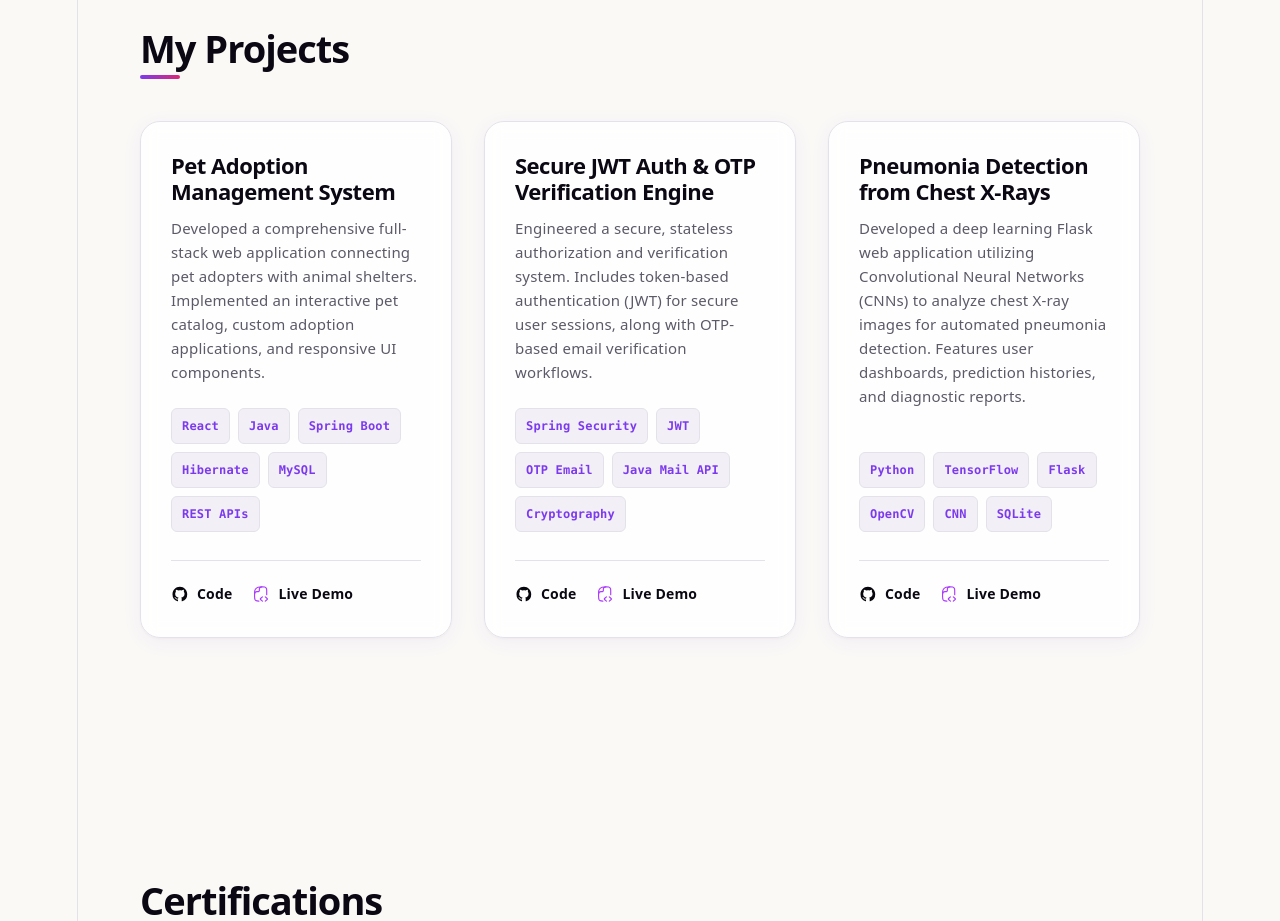
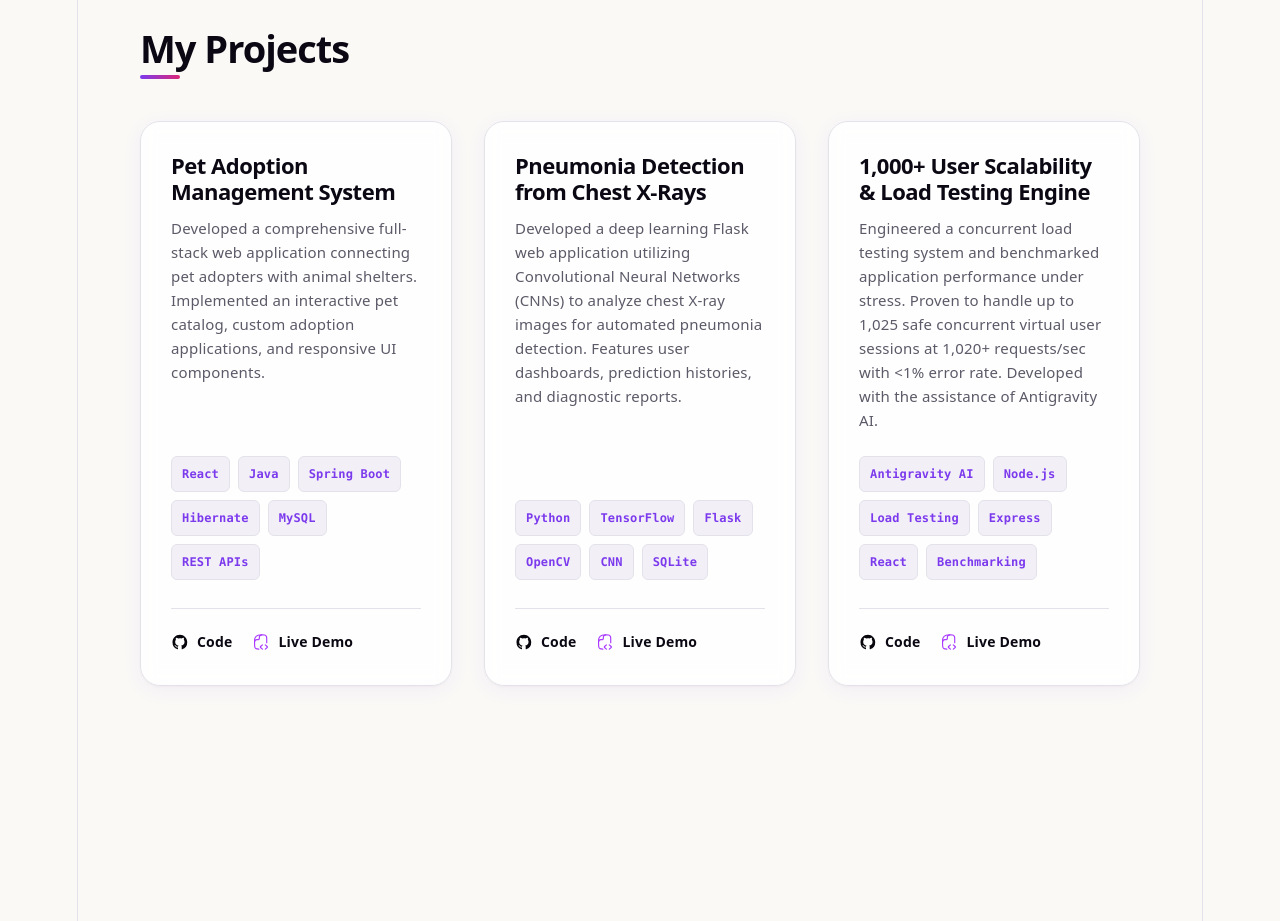
Before and after one commit to Satyam123Patel/myportfolio, a React app: page / in a window 1280 px wide. Shown: the part 4120-5041 px from the top of the page. Built offline with nearby package versions, Linux system fonts and the light colour scheme; the HTML template or start-up script is replaced by a standard one.

Commit message:
Update projects: Pet Adoption, Pneumonia Detection, and 1000+ User Load Testing Engine with live Render demo

```diff
--- a/src/components/Projects.jsx
+++ b/src/components/Projects.jsx
@@ -5,13 +5,6 @@ const projectsData = [
     title: 'Pet Adoption Management System',
     desc: 'Developed a comprehensive full-stack web application connecting pet adopters with animal shelters. Implemented an interactive pet catalog, custom adoption applications, and responsive UI components.',
     tags: ['React', 'Java', 'Spring Boot', 'Hibernate', 'MySQL', 'REST APIs'],
-    github: 'https://github.com/Satyam123Patel',
-    demo: 'https://pet-adoption-management-system.vercel.app/'
-  },
-  {
-    title: 'Secure JWT Auth & OTP Verification Engine',
-    desc: 'Engineered a secure, stateless authorization and verification system. Includes token-based authentication (JWT) for secure user sessions, along with OTP-based email verification workflows.',
-    tags: ['Spring Security', 'JWT', 'OTP Email', 'Java Mail API', 'Cryptography'],
     github: 'https://github.com/Satyam123Patel/Pet-Adoption-Management-System',
     demo: 'https://pet-adoption-management-system.vercel.app/'
   },
@@ -21,6 +14,13 @@ const projectsData = [
     tags: ['Python', 'TensorFlow', 'Flask', 'OpenCV', 'CNN', 'SQLite'],
     github: 'https://github.com/Satyam123Patel/Pneumonet-V2',
     demo: 'https://pneumonet-v2-k9c6.onrender.com'
+  },
+  {
+    title: '1,000+ User Scalability & Load Testing Engine',
+    desc: 'Engineered a concurrent load testing system and benchmarked application performance under stress. Proven to handle up to 1,025 safe concurrent virtual user sessions at 1,020+ requests/sec with <1% error rate. Developed with the assistance of Antigravity AI.',
+    tags: ['Antigravity AI', 'Node.js', 'Load Testing', 'Express', 'React', 'Benchmarking'],
+    github: 'https://github.com/Satyam123Patel/Load_-_Scalability_Testing_System',
+    demo: 'https://load-scalability-testing-system.onrender.com'
   }
 ]
 
```
